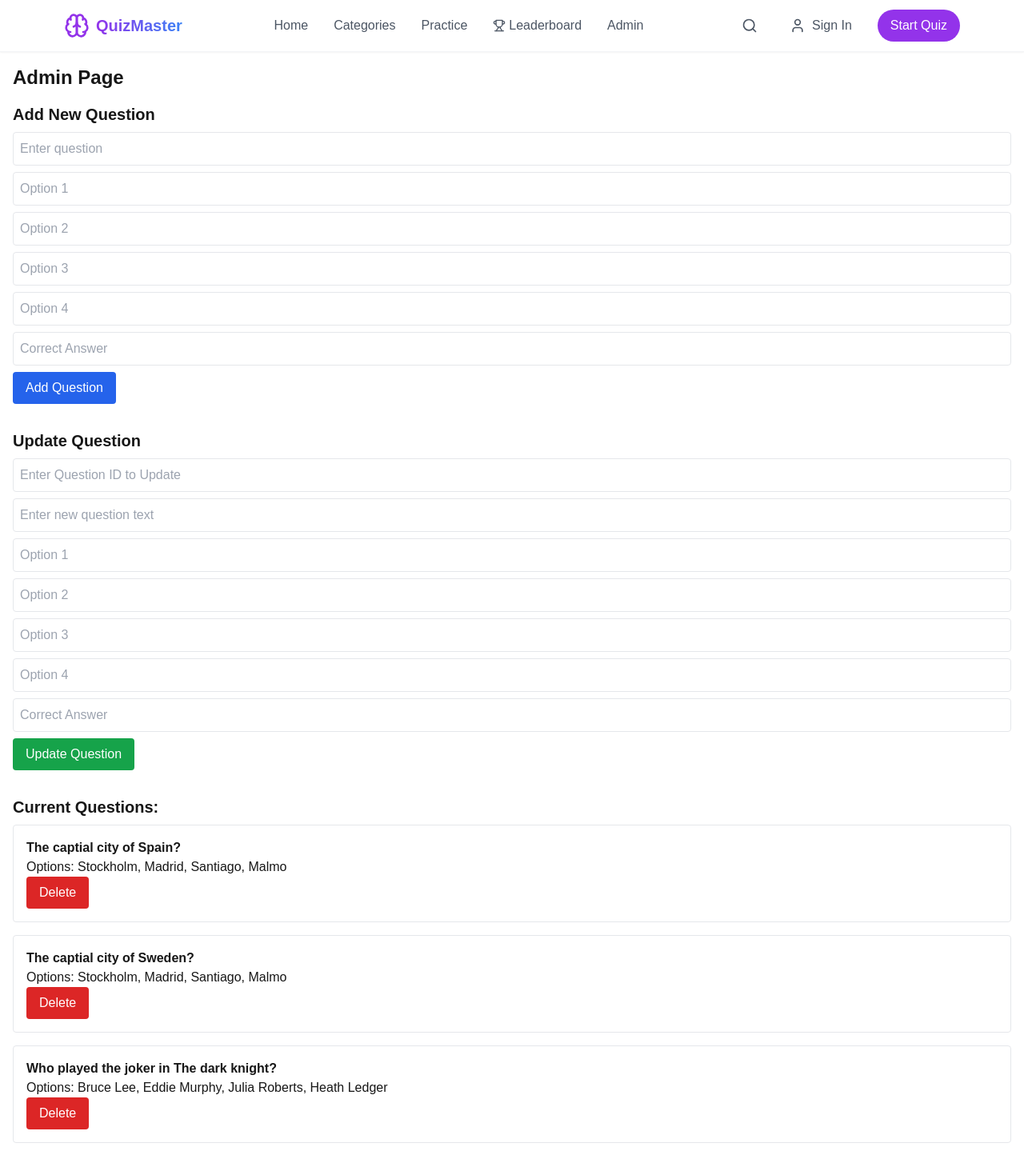
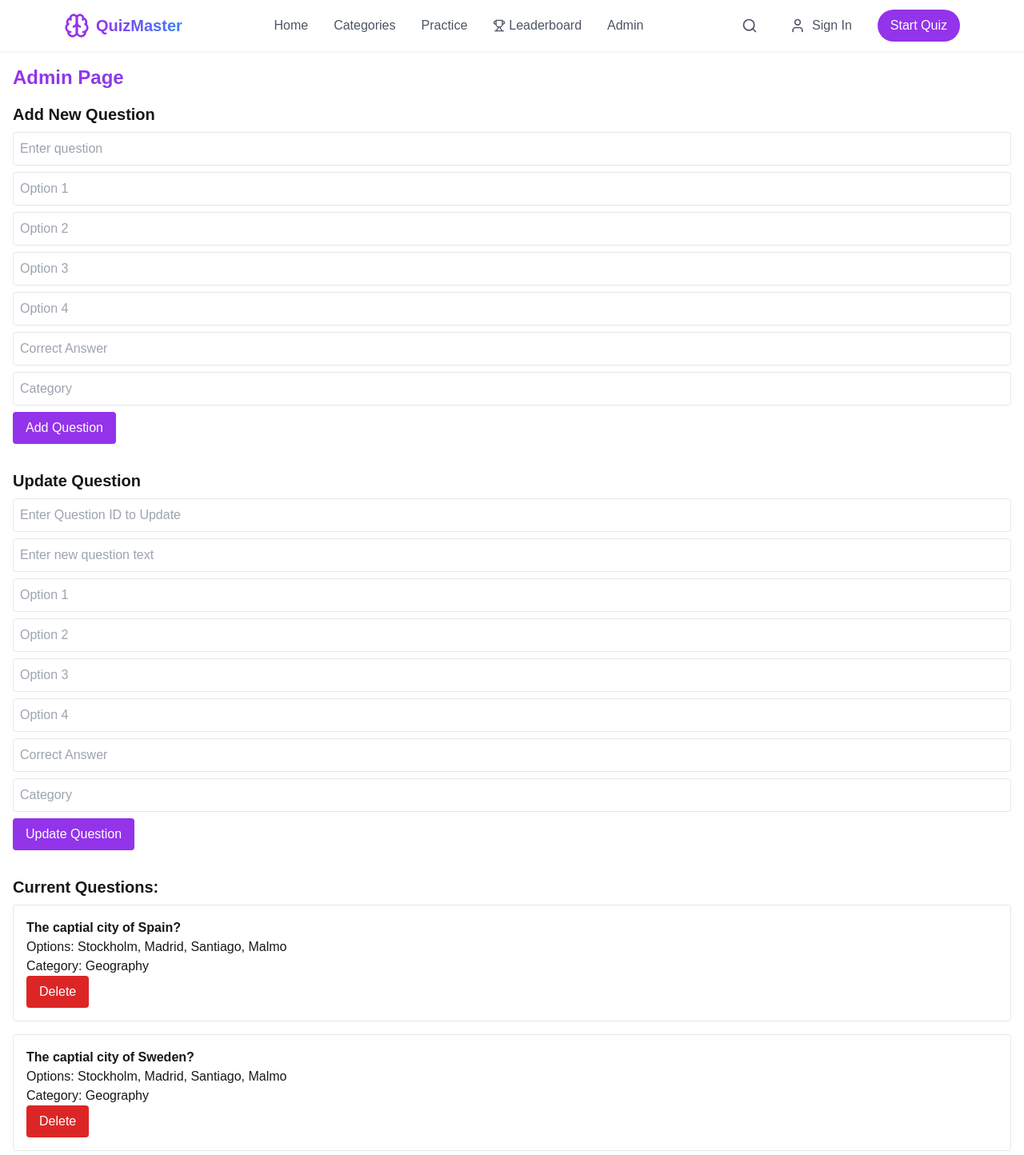
Before and after one commit to zarhaselene/chas_quiz, a Next.js app: page /admin in a window 1280 px wide. Shown: the top 1444 px of the page at 80% size. Built offline with nearby package versions, Linux system fonts and the light colour scheme.

Commit message:
lade till kategorier i admin och ändrade färg.

```diff
--- a/pages/admin.js
+++ b/pages/admin.js
@@ -13,12 +13,14 @@ export default function Admin() {
   const [newQuestion, setNewQuestion] = useState(""); // Frågetext
   const [newOptions, setNewOptions] = useState(["", "", "", ""]); // Alternativ till fråga
   const [newAnswer, setNewAnswer] = useState(""); // Rätt svar
+  const [newCategory, setNewCategory] = useState(""); // Kategori
 
   // För att hantera inputvärden för att uppdatera en fråga
   const [updateQuestionId, setUpdateQuestionId] = useState(""); // Id för den fråga som ska uppdateras
   const [updateQuestionText, setUpdateQuestionText] = useState(""); // Ny frågetext
   const [updateOptions, setUpdateOptions] = useState(["", "", "", ""]); // Uppdaterade alternativ
   const [updateAnswer, setUpdateAnswer] = useState(""); // Uppdaterat rätt svar
+  const [updateCategory, setUpdateCategory] = useState(""); // Uppdaterad kategori
 
   // Funktion för att lägga till en ny fråga
   const handleAddQuestion = () => {
@@ -27,20 +29,23 @@ export default function Admin() {
       question: newQuestion,
       option: newOptions,
       answer: newAnswer,
+      category: newCategory,
     });
 
     // Rensar inputfält efter tillägg
     setNewQuestion("");
     setNewOptions(["", "", "", ""]);
     setNewAnswer("");
+    setNewCategory("");
   };
 
-  // Funktion för att uppdatera en befintlig fråga
+  // Funktion för att uppdatera en fråga
   const handleUpdateQuestion = () => {
     updateQuestion(parseInt(updateQuestionId, 10), {
       question: updateQuestionText,
       option: updateOptions,
       answer: updateAnswer,
+      category: updateCategory,
     });
 
     // Rensar inputfält efter uppdatering
@@ -48,6 +53,7 @@ export default function Admin() {
     setUpdateQuestionText("");
     setUpdateOptions(["", "", "", ""]);
     setUpdateAnswer("");
+    setUpdateCategory("");
   };
 
   // Funktion för att ta bort en fråga
@@ -55,12 +61,15 @@ export default function Admin() {
     removeQuestion(id);
   };
 
-  // Renderar admin-gränssnittet för att hantera frågor
+  // Render the admin UI to manage questions
   return (
     <div className="container mx-auto p-4">
-      <h1 className="text-2xl font-bold mb-4">Admin Page</h1>
+      {/* Admin Page Header with gradient text */}
+      <h1 className="text-2xl font-bold mb-4 bg-gradient-to-r from-purple-600 to-blue-500 bg-clip-text text-transparent">
+        Admin Page
+      </h1>
 
-      {/* Sektion för att lägga till en ny fråga */}
+      {/* Section to add a new question */}
       <div className="mb-8">
         <h2 className="text-xl font-semibold mb-2">Add New Question</h2>
         <input
@@ -93,15 +102,22 @@ export default function Admin() {
           onChange={(e) => setNewAnswer(e.target.value)}
           className="block w-full p-2 mb-2 border rounded"
         />
+        <input
+          type="text"
+          placeholder="Category"
+          value={newCategory}
+          onChange={(e) => setNewCategory(e.target.value)}
+          className="block w-full p-2 mb-2 border rounded"
+        />
         <button
           onClick={handleAddQuestion}
-          className="px-4 py-2 bg-blue-600 text-white rounded hover:bg-blue-700"
+          className="px-4 py-2 bg-purple-600 text-white rounded hover:bg-purple-700"
         >
           Add Question
         </button>
       </div>
 
-      {/* Sektion för att uppdatera en befintlig fråga */}
+      {/* Section to update an existing question */}
       <div className="mb-8">
         <h2 className="text-xl font-semibold mb-2">Update Question</h2>
         <input
@@ -141,15 +157,22 @@ export default function Admin() {
           onChange={(e) => setUpdateAnswer(e.target.value)}
           className="block w-full p-2 mb-2 border rounded"
         />
+        <input
+          type="text"
+          placeholder="Category"
+          value={updateCategory}
+          onChange={(e) => setUpdateCategory(e.target.value)}
+          className="block w-full p-2 mb-2 border rounded"
+        />
         <button
           onClick={handleUpdateQuestion}
-          className="px-4 py-2 bg-green-600 text-white rounded hover:bg-green-700"
+          className="px-4 py-2 bg-purple-600 text-white rounded hover:bg-purple-700"
         >
           Update Question
         </button>
       </div>
 
-      {/* Sektion för att visa och ta bort alla frågor */}
+      {/* Section to display and remove all questions */}
       <div>
         <h3 className="text-xl font-semibold mb-2">Current Questions:</h3>
         {questions.length === 0 ? (
@@ -159,6 +182,7 @@ export default function Admin() {
             <div key={question.id} className="mb-4 p-4 border rounded">
               <h4 className="font-semibold">{question.question}</h4>
               <p>Options: {question.option.join(", ")}</p>
+              <p>Category: {question.category}</p>
               <button
                 onClick={() => handleRemoveQuestion(question.id)}
                 className="px-4 py-2 bg-red-600 text-white rounded hover:bg-red-700"
```
